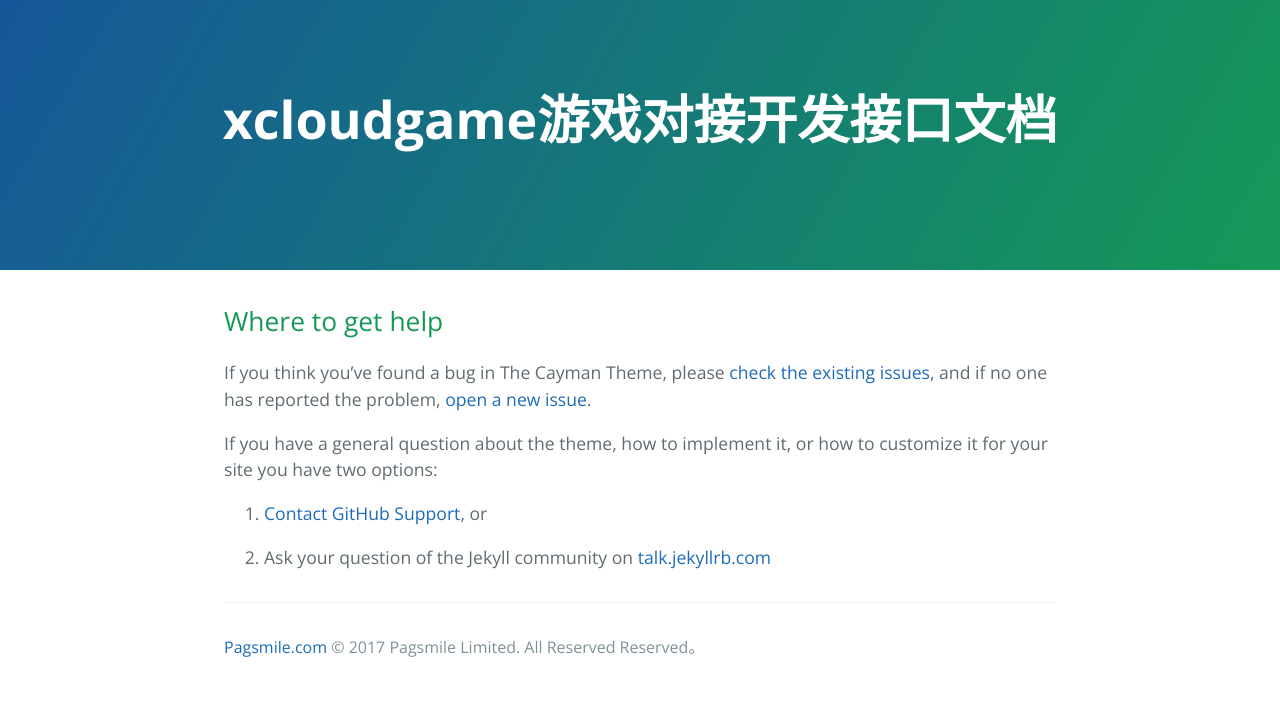
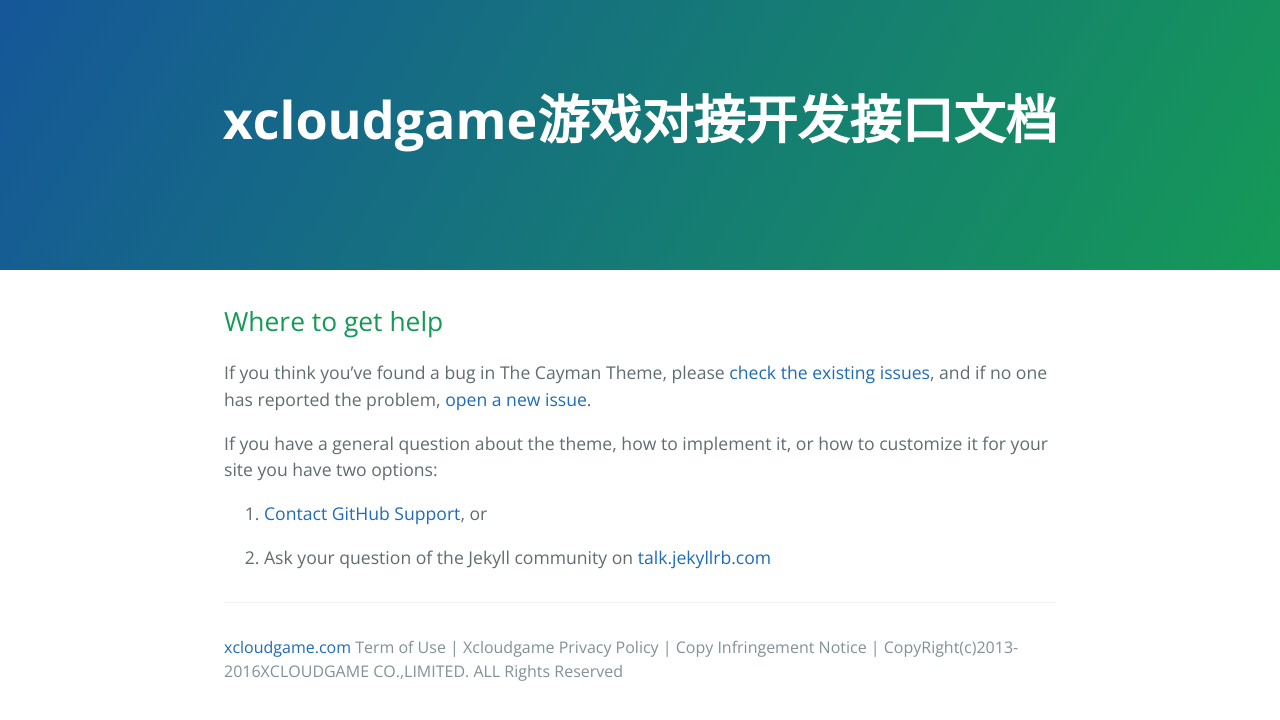
Before and after one commit to xcloudgame-developers/xcloudgame-developers.github.io, a Jekyll site: the page built from docs/SUPPORT.md, in a window 1280 px wide. Shown: the top 720 px of the page. Built offline with Jekyll 4.4.1, drawn with Linux system fonts in a browser that asks for light colours; our own code applies the rules of GitHub Pages for plain Markdown files.

Commit message:
Update default.html

```diff
--- a/_layouts/default.html
+++ b/_layouts/default.html
@@ -22,7 +22,7 @@
         {% if site.github.is_project_page %}
           <span class="site-footer-owner"><a href="{{ site.github.repository_url }}">{{ site.github.repository_name }}</a> is maintained by <a href="{{ site.github.owner_url }}">{{ site.github.owner_name }}</a>.</span>
         {% endif %}
-        <span class="site-footer-credits"><a href="https://www.pagsmile.com">Pagsmile.com</a> © 2017 Pagsmile Limited. All Reserved Reserved。</span>
+        <span class="site-footer-credits"><a href="https://www.xcloudgame.com">xcloudgame.com</a> Term of Use | Xcloudgame Privacy Policy | Copy Infringement Notice | CopyRight(c)2013-2016XCLOUDGAME CO.,LIMITED. ALL Rights Reserved</span>
       </footer>
     </section>
 
```
